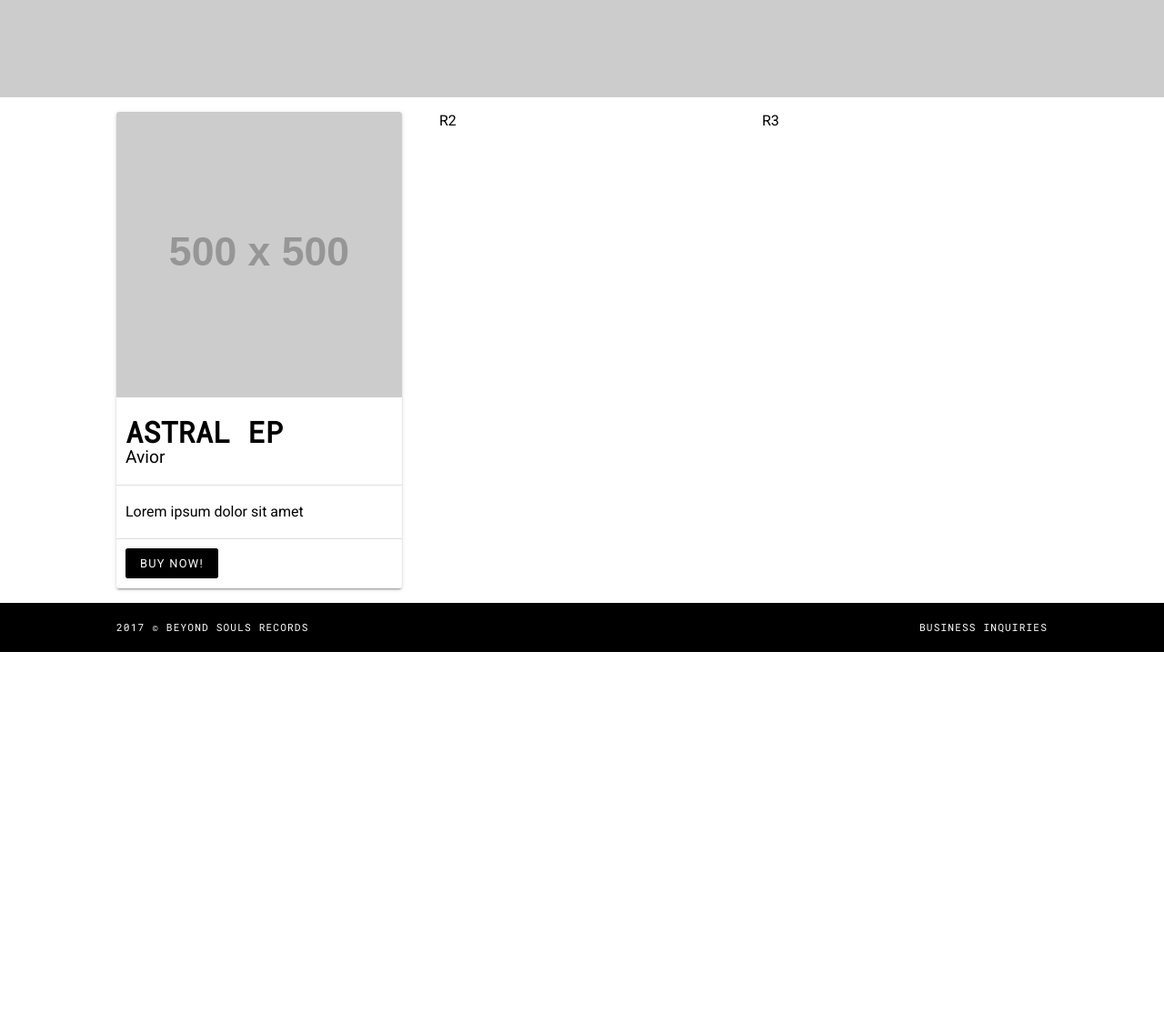
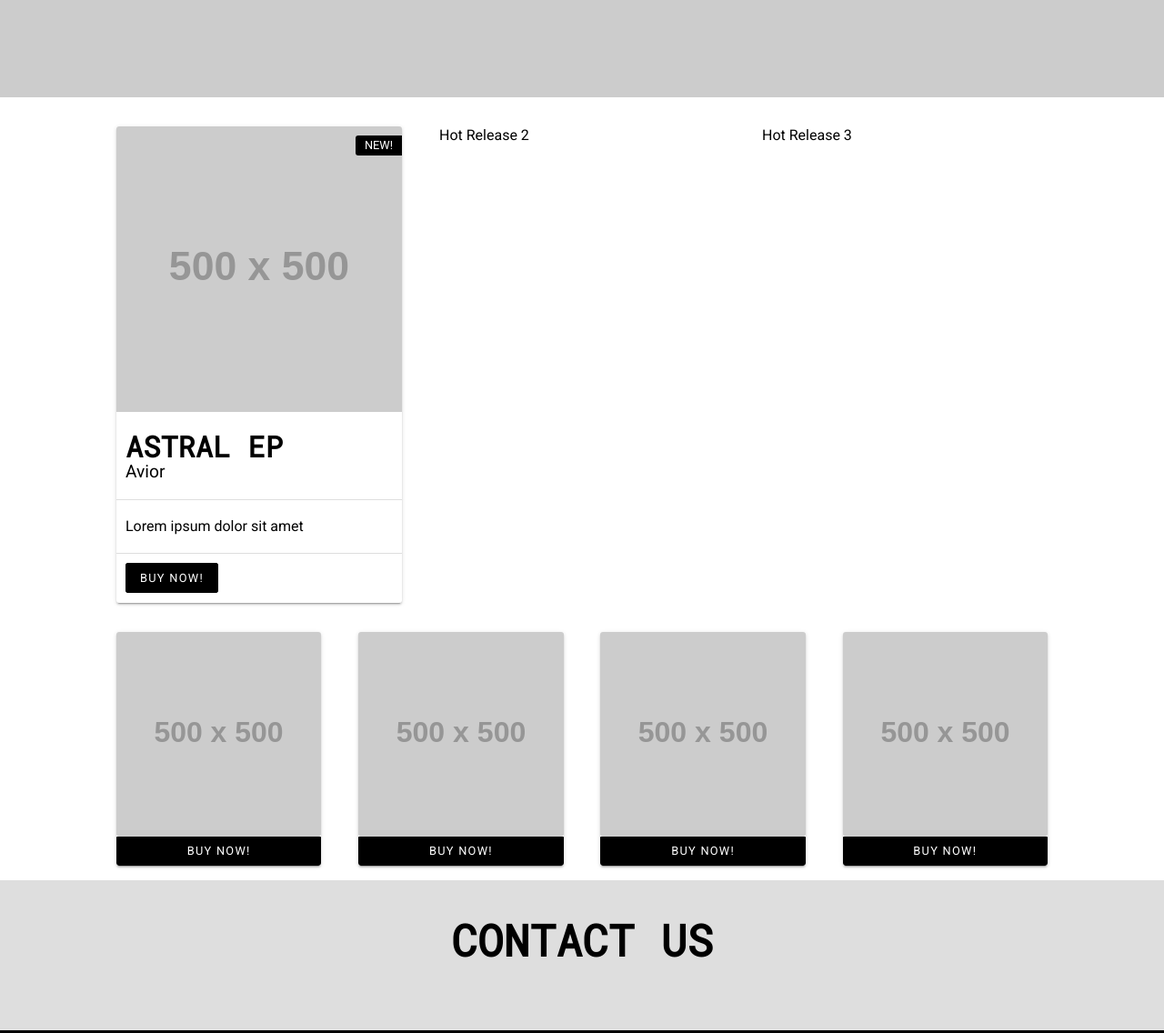
Before and after one commit to beyondsouls/beyond-souls-ui, a website: page test/index.html in a window 1280 px wide. Shown: the part 400-1536 px from the top of the page at 91% size. Before the commit the page ends 1117 px from the top, so only its background shows below. Drawn offline with Linux system fonts and the light colour scheme; placeholder pictures from the web are drawn by us.

Commit message:
Update components

```diff
--- a/src/card.scss
+++ b/src/card.scss
@@ -4,6 +4,7 @@
 $card-border-radius: 3px;
 
 .m-card {
+    position: relative;
     @include border-radius($card-border-radius);
     box-shadow: 0 2px 2px 0 rgba(0, 0, 0, 0.14), 0 3px 1px -2px rgba(0, 0, 0, 0.2),
         0 1px 5px 0 rgba(0, 0, 0, 0.12);
@@ -15,6 +16,19 @@ $card-border-radius: 3px;
             @include border-corner-radius($card-border-radius, top-left);
             @include border-corner-radius($card-border-radius, top-right);
         }
+    }
+
+    .m-card__flag {
+        position: absolute;
+        right: 0;
+        top: 10px;
+        padding: 4px 10px;
+        text-transform: uppercase;
+        background-color: $color-primary;
+        color: $color-primary-inverse;
+        @include font-size(0.8);
+        @include border-corner-radius($card-border-radius, top-left);
+        @include border-corner-radius($card-border-radius, bottom-left);
     }
 
     .m-card__header,
@@ -60,3 +74,21 @@ $card-border-radius: 3px;
         }
     }
 }
+
+.m-card.m-card--cta {
+    background-color: transparent;
+    @include border-radius(3px);
+
+    img,
+    .a-image {
+        @include border-radius(3px);
+    }
+
+    .m-card__cta {
+        width: 100%;
+        display: block;
+        text-align: center;
+        @include border-corner-radius(0, top-left);
+        @include border-corner-radius(0, top-right);
+    }
+}
--- a/src/grid.scss
+++ b/src/grid.scss
@@ -29,6 +29,22 @@
         height: 100%;
         width: 100%;
     }
+
+    &.o-grid__row--space-m {
+        margin: 1.5rem 0;
+    }
+
+    &.o-grid__row--space-l {
+        margin: 2rem 0;
+    }
+
+    &.o-grid__row--space-xl {
+        margin: 2.5rem 0;
+    }
+
+    &.o-grid__row--space-xxl {
+        margin: 2.5rem 0;
+    }
 }
 
 .o-grid__col {
--- a/test/index.html
+++ b/test/index.html
@@ -6,7 +6,7 @@
     <link rel="stylesheet" href="../dist/beyond-souls-ui.css">
 </head>
 <body>
-    <header class="m-header">
+    <header class="m-header" id="top">
         <div class="o-grid">
             <div class="o-grid__row o-grid__row--layout-only o-grid__row--autofit">
                 <div class="m-header__brand o-grid__col o-grid__col-4">
@@ -29,18 +29,19 @@
         </div>
     </header>
     <main class="o-content">
-        <div class="m-stage">
+        <section class="m-stage">
             <img class="m-stage__background-image" src="http://placehold.it/1500x500" />
             <div class="m-stage__content">
                 <a class="a-button" href="#">
                     Order now
                 </a>
             </div>
-        </div>
-        <div class="o-grid">
-            <div class="o-grid__row">
+        </section>
+        <section class="o-grid">
+            <div class="o-grid__row o-grid__row--space-l">
                 <div class="o-grid__col o-grid__col-4">
                     <div class="m-card">
+                        <span class="m-card__flag">New!</span>
                         <picture class="m-card__cover-image">
                             <img src="http://placehold.it/500x500" alt="Cover" />
                         </picture>
@@ -64,13 +65,58 @@
                     </div>
                 </div>
                 <div class="o-grid__col o-grid__col-4">
-                    R2
+                    Hot Release 2
                 </div>
                 <div class="o-grid__col o-grid__col-4">
-                    R3
+                    Hot Release 3
                 </div>
             </div>
-        </div>
+            <div class="o-grid__row">
+                <div class="o-grid__col o-grid__col-3">
+                    <div href="#" class="m-card m-card--cta">
+                        <a href="#">
+                            <img src="http://placehold.it/500x500" alt="Cover">
+                        </a>
+                        <a href="" class="a-button m-card__cta">
+                            Buy Now!
+                        </a>
+                    </div>
+                </div>
+                <div class="o-grid__col o-grid__col-3">
+                    <div href="#" class="m-card m-card--cta">
+                        <a href="#">
+                            <img src="http://placehold.it/500x500" alt="Cover">
+                        </a>
+                        <a href="" class="a-button m-card__cta">
+                            Buy Now!
+                        </a>
+                    </div>
+                </div>
+                <div class="o-grid__col o-grid__col-3">
+                    <div href="#" class="m-card m-card--cta">
+                        <a href="#">
+                            <img src="http://placehold.it/500x500" alt="Cover">
+                        </a>
+                        <a href="" class="a-button m-card__cta">
+                            Buy Now!
+                        </a>
+                    </div>
+                </div>
+                <div class="o-grid__col o-grid__col-3">
+                    <div href="#" class="m-card m-card--cta">
+                        <a href="#">
+                            <img src="http://placehold.it/500x500" alt="Cover">
+                        </a>
+                        <a href="" class="a-button m-card__cta">
+                            Buy Now!
+                        </a>
+                    </div>
+                </div>
+            </div>
+        </section>
+        <section style="background-color: #dedede; padding: 40px 0">
+            <h4 class="u-text-align-center" style="text-transform: uppercase; font-weight: 800;">Contact us</h4>
+        </section>
     </main>
     <footer class="m-footer">
         <div class="o-grid">
```
Also changed, not shown: dist/beyond-souls-ui.css, dist/beyond-souls-ui.min.css, 1 other file.
